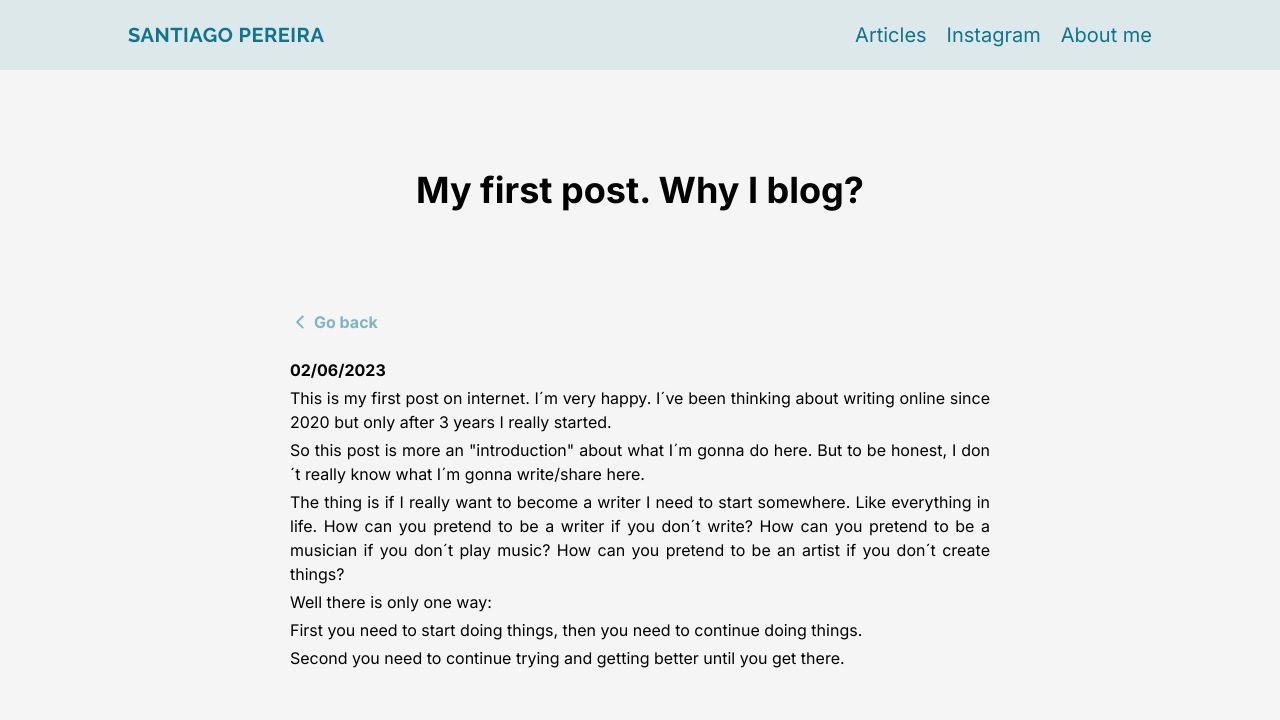
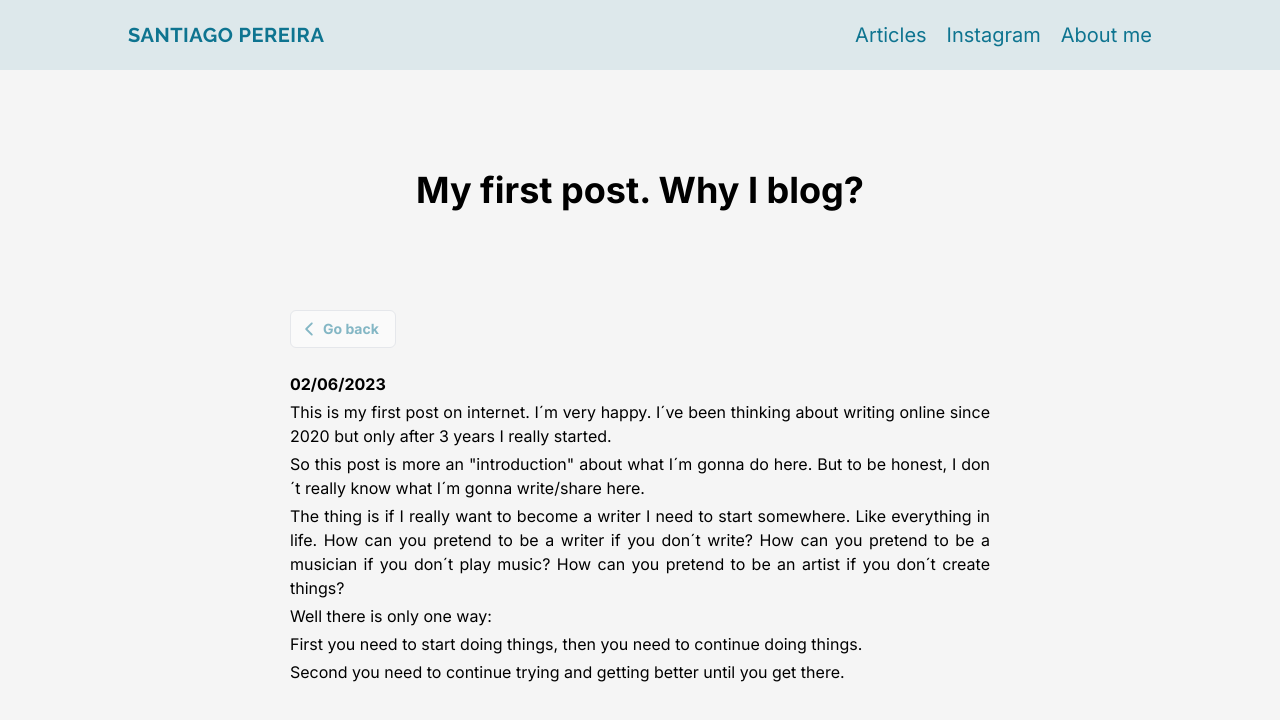
Before and after one commit to juansadeveloper/my-blog, a Next.js app: page /articles/my-first-post in a window 1280 px wide. Shown: the top 720 px of the page. Built offline with nearby package versions, Linux system fonts and the light colour scheme; a web font is replaced by a local one.

Commit message:
Update Goback.jsx

```diff
--- a/components/Goback.jsx
+++ b/components/Goback.jsx
@@ -6,7 +6,7 @@ function Goback() {
   return (
     <div>
         <Link href="/articles" className="">
-            <div className=" mt-20 md:mt-5 mb-5   font-bold flex gap-1 justify-center items-center text-cyan-700/50 hover:text-cyan-700" >
+            <div className=" mt-20 md:mt-5 mb-5 bg-neutral-50 pr-4 pl-2 py-2 border text-sm rounded-md   font-bold flex gap-1 justify-start items-center text-cyan-700/50 hover:text-cyan-700" >
                 <IoIosArrowBack  size={20} />
                 <p>Go back</p>
             </div>
```
